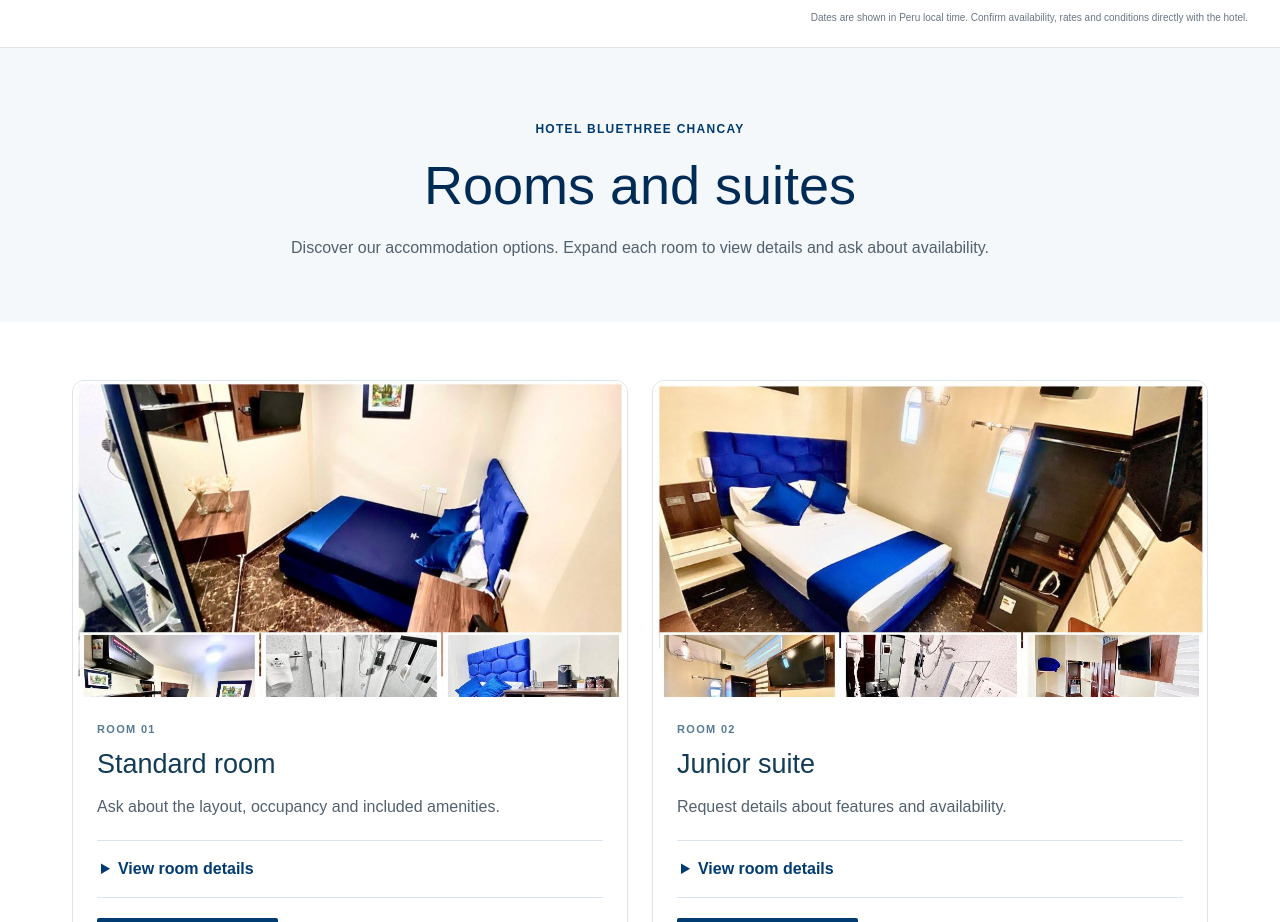
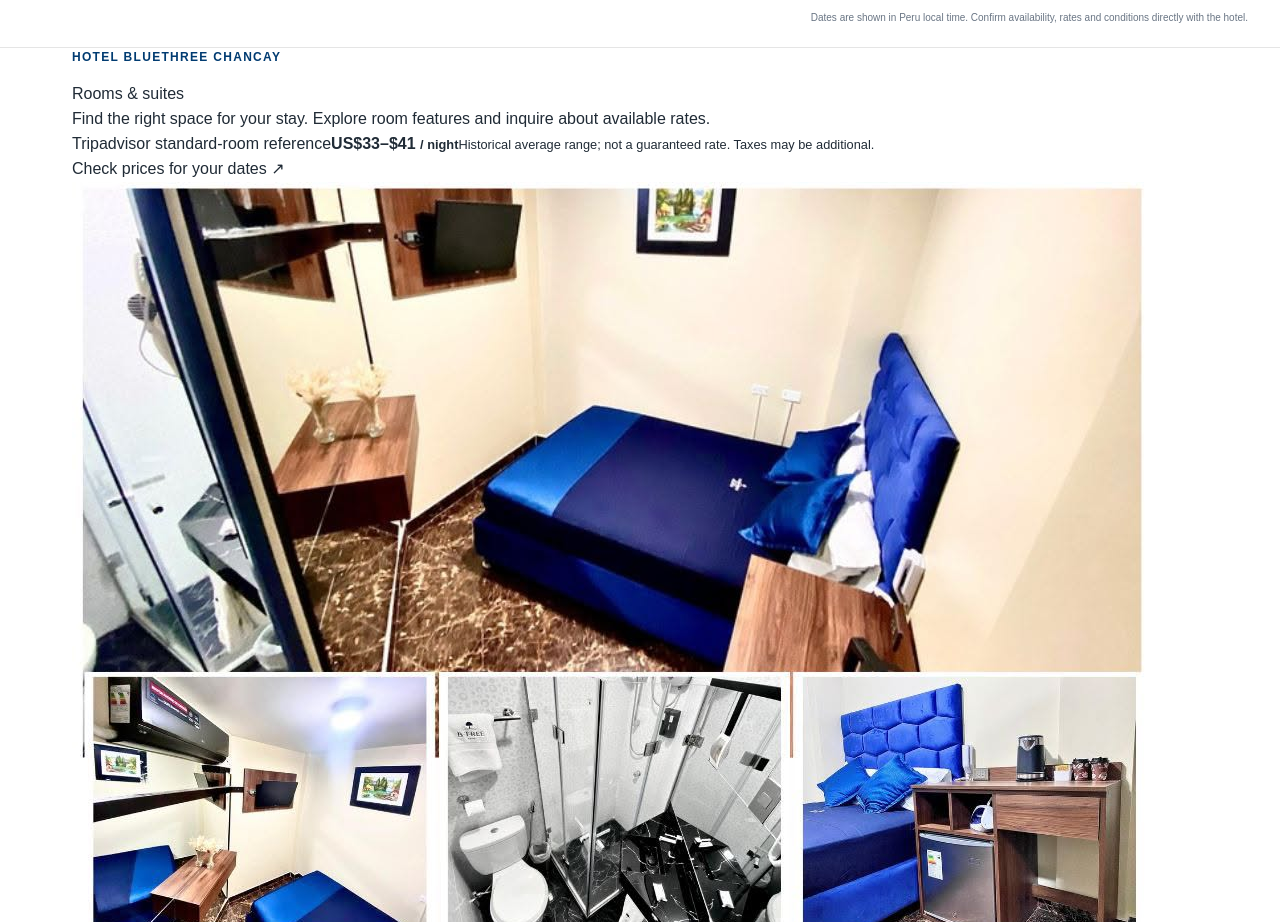
Before and after one commit to camilogomez17/hotelBlueThree, a Next.js app: page /en/habitaciones in a window 1280 px wide. Shown: the part 178-1100 px from the top of the page. Built offline with nearby package versions, Linux system fonts and the light colour scheme.

Commit message:
Use detailed room catalog on en page

```diff
--- a/app/en/habitaciones/page.tsx
+++ b/app/en/habitaciones/page.tsx
@@ -1,43 +1,4 @@
 import type { Metadata } from "next";
-import { rooms, whatsapp, tripAdvisor } from "../data/hotel";
-
-export const metadata: Metadata = {
-  title: "Rooms and suites | Hotel BlueThree Chancay",
-  description: "Explore rooms and suites at Hotel BlueThree and ask about availability.",
-};
-
-export default function Rooms() {
-  return <main className="template-page rooms-catalog">
-    <section className="template-page-hero">
-      <p className="eyebrow">HOTEL BLUETHREE CHANCAY</p>
-      <h1>Rooms and suites</h1>
-      <p>Discover our accommodation options. Expand each room to view details and ask about availability.</p>
-    </section>
-    <section className="section-wrap content-page-section">
-      <div className="rooms-catalog-grid">
-        {rooms.map((room, index) => <article className="rooms-catalog-card" key={room.src}>
-          <div className="rooms-catalog-photo"><img src={room.src} alt={room.name} loading={index < 2 ? "eager" : "lazy"} /></div>
-          <div className="rooms-catalog-content">
-            <p className="rooms-catalog-number">ROOM {String(index + 1).padStart(2, "0")}</p>
-            <h2>{room.name}</h2>
-            <p>{room.description}</p>
-            <details className="rooms-catalog-details">
-              <summary>View room details</summary>
-              <div className="rooms-catalog-expanded">
-                <p>The photograph represents the listed room category. Layout, occupancy, included amenities and rates should be confirmed directly with the hotel.</p>
-                <p>Ask about available options for your dates before booking.</p>
-              </div>
-            </details>
-            <div className="rooms-catalog-actions">
-              <a className="button button-dark" href={whatsapp} target="_blank" rel="noopener noreferrer">Check availability ↗</a>
-            </div>
-          </div>
-        </article>)}
-      </div>
-      <div className="content-page-note">
-        <p>Room names, features and availability are subject to confirmation by the hotel.</p>
-        <a href={tripAdvisor} target="_blank" rel="noopener noreferrer">See options on Tripadvisor ↗</a>
-      </div>
-    </section>
-  </main>;
-}
+import RoomsCatalog from "../../components/RoomsCatalog";
+export const metadata: Metadata = { title: "Rooms and suites | Hotel BlueThree Chancay" };
+export default function Page() { return <RoomsCatalog language="en" />; }
```
